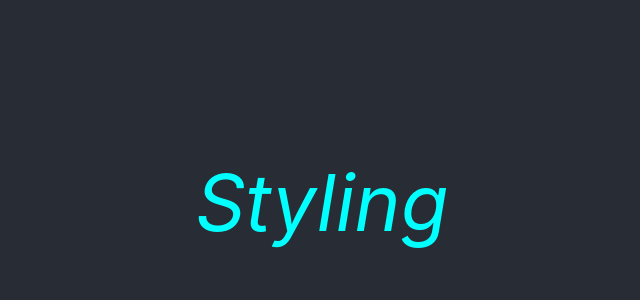
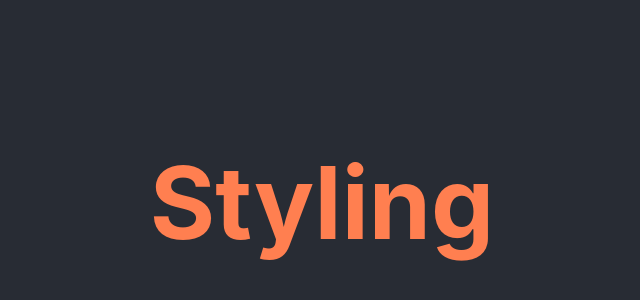
Before and after one commit to isti20/react-basic, a React (Create React App) app: page / in a window 1280 px wide. Shown: the part 198-498 px from the top of the page, without its empty margins (318-958 px from the left). Built offline with nearby package versions, Linux system fonts and the light colour scheme.

Commit message:
CSS Styling: CSS module

```diff
--- a/src/App.js
+++ b/src/App.js
@@ -1,11 +1,11 @@
-import CssStyleSheet from './cssstylesheet/CssStyleSheet';
+import CssModule from './cssmodule/CssModule';
 import './App.css';
 
 function App() {
   return (
     <div className="App">
       <header className="App-header">
-        <CssStyleSheet />
+        <CssModule />
       </header>
     </div>
   );
--- /dev/null
+++ b/src/css/cssmodule.module.css
@@ -0,0 +1,8 @@
+.module {
+  color: coral;
+  font-size: 100px;
+}
+
+.bold {
+  font-weight: bold;
+}
--- /dev/null
+++ b/src/cssmodule/CssModule.jsx
@@ -0,0 +1,14 @@
+import React from "react";
+import Styles from "../css/cssmodule.module.css";
+
+const CssModule = () => {
+  const styles = `${Styles.module} ${Styles.bold}`
+
+  return (
+    <div>
+      <p className={styles}>Styling</p>
+    </div>
+  );
+};
+
+export default CssModule;
```
